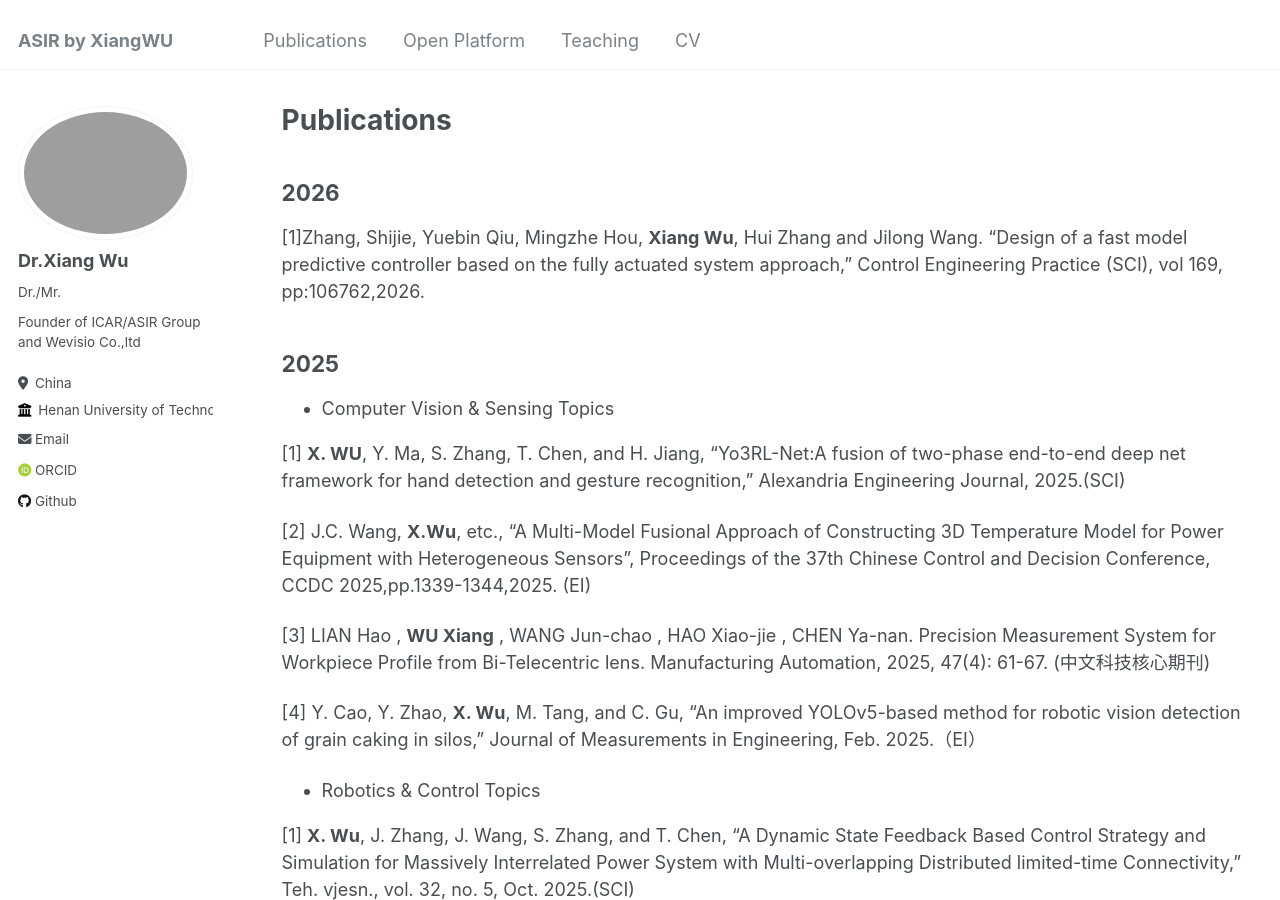
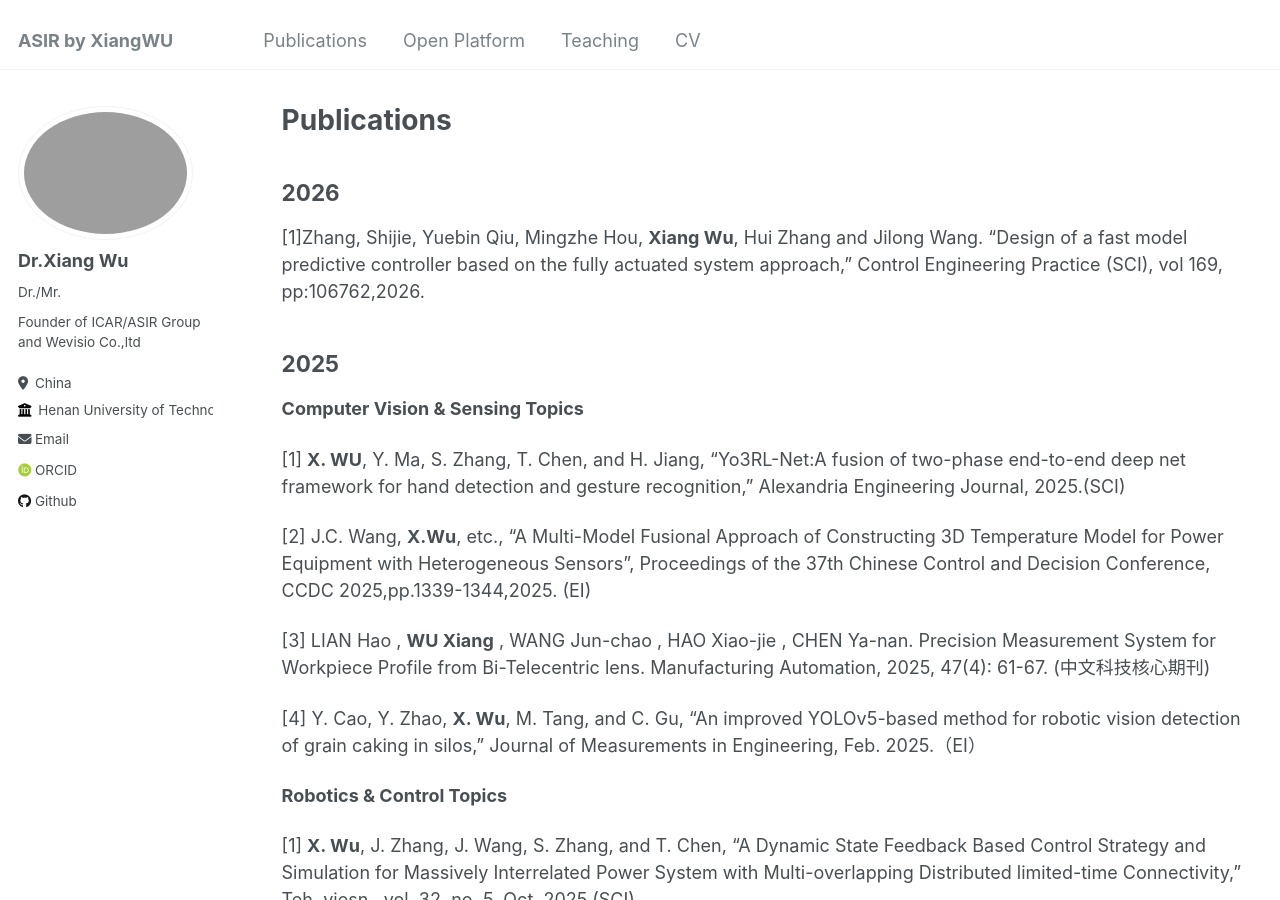
Before and after one commit to xiangwu/xiangwu.github.io, a Jekyll site: the page built from _pages/publications.md, in a window 1280 px wide and 900 px high. Built offline with Jekyll 4.4.1, drawn with Linux system fonts in a browser that asks for light colours; some web fonts are replaced.

```diff
--- a/_pages/publications.md
+++ b/_pages/publications.md
@@ -8,7 +8,7 @@ author_profile: true
 [1]Zhang, Shijie, Yuebin Qiu, Mingzhe Hou, **Xiang Wu**, Hui Zhang and Jilong Wang. "Design of a fast model predictive controller based on the fully actuated system approach," Control Engineering Practice (SCI), vol 169, pp:106762,2026.
 
 ## 2025
-- Computer Vision & Sensing Topics
+**Computer Vision & Sensing Topics**
 
 [1] **X. WU**, Y. Ma, S. Zhang, T. Chen, and H. Jiang, “Yo3RL-Net:A fusion of two-phase end-to-end deep net framework for hand detection and gesture recognition,” Alexandria Engineering Journal, 2025.(SCI)
 
@@ -18,11 +18,11 @@ author_profile: true
 
 [4] Y. Cao, Y. Zhao, **X. Wu**, M. Tang, and C. Gu, “An improved YOLOv5-based method for robotic vision detection of grain caking in silos,” Journal of Measurements in Engineering, Feb. 2025.（EI）
 
-- Robotics & Control Topics
+**Robotics & Control Topics**
 
 [1] **X. Wu**, J. Zhang, J. Wang, S. Zhang, and T. Chen, “A Dynamic State Feedback Based Control Strategy and Simulation for Massively Interrelated Power System with Multi-overlapping Distributed limited-time Connectivity,” Teh. vjesn., vol. 32, no. 5, Oct. 2025.(SCI)
 
-- Interdisciplinary Application Topics
+**Interdisciplinary Application Topics**
 
 [1] Y. Cao, H. Jiang, et al., **X. Wu**, “Ecological Wisdom Study of the Han Dynasty Settlement Site in Sanyangzhuang Based on Landscape Archaeology,” Heritage, vol. 8, no. 11, p. 466, Nov. 2025. (SCI)
 
```
